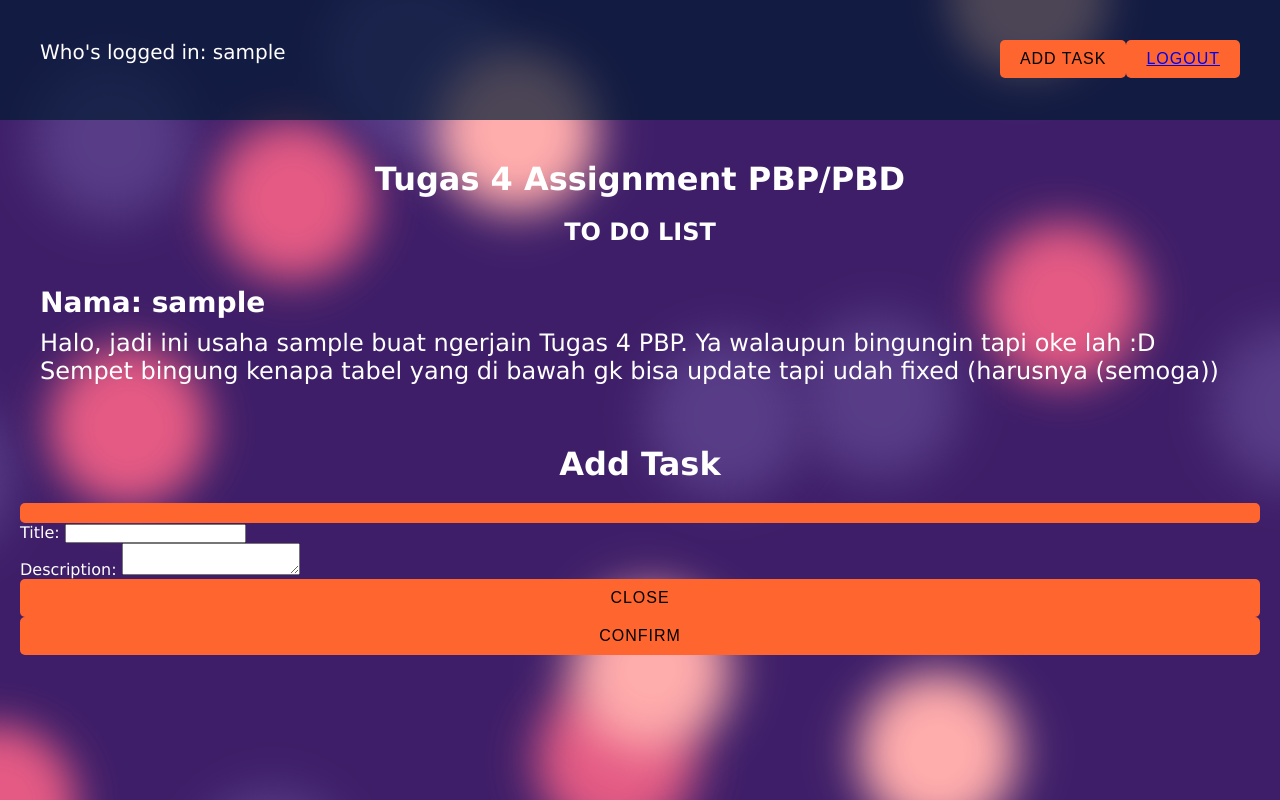
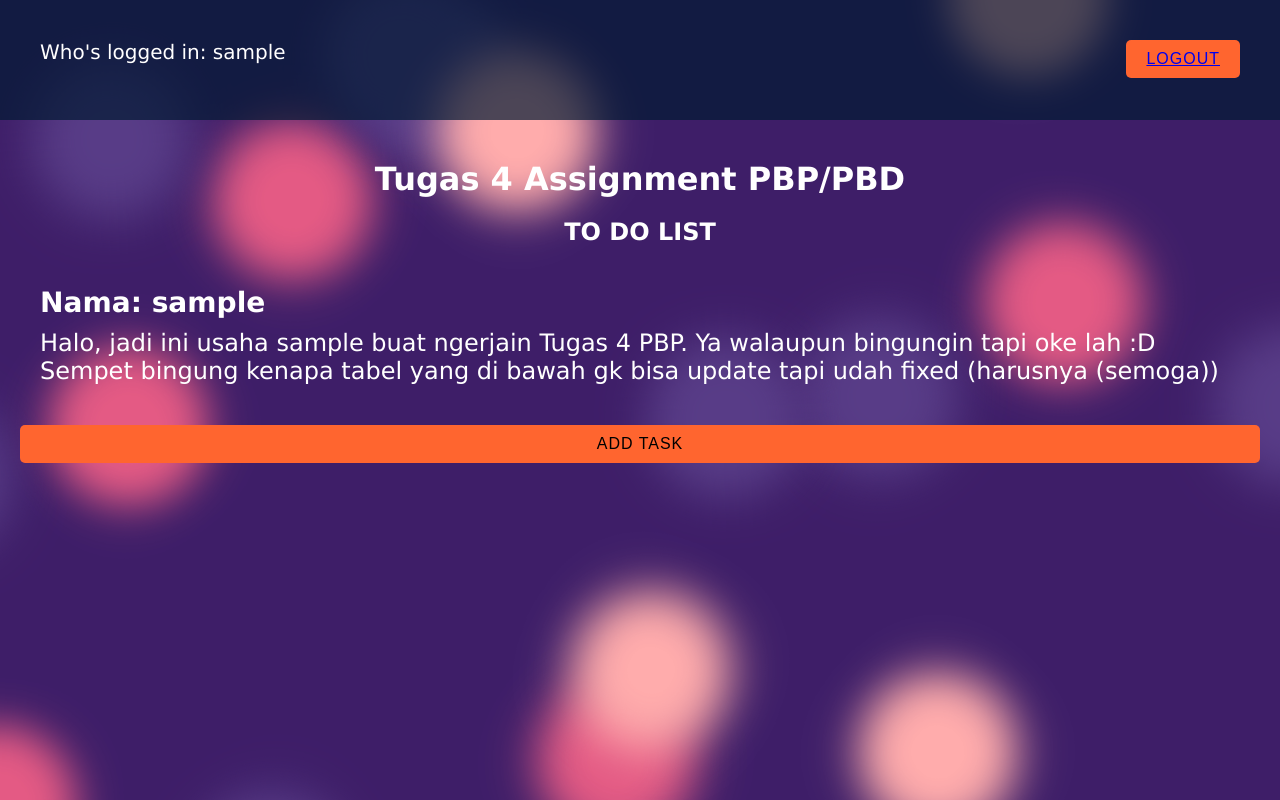
Before and after one commit to navisraditya/PBP_Tugas2, a Django app: page /todolist/json/ in a window 1280 px wide. Run offline with Django 4.2, Linux system fonts and the light colour scheme; the visitor is signed in with stand-in values (Sample User, id 1); data that the repository does not hold is empty.

Commit message:
Tugas 6; modal not working

```diff
--- a/static/css/style.css
+++ b/static/css/style.css
@@ -194,22 +194,26 @@
     margin: 10px;
     margin-bottom: 20px;
     border: 2px solid blueviolet;
-    background-color: rgba(255, 255, 255, 0.8);
+    background-color: rgba(255, 255, 255);
+}
+
+.todolist-card-status {
+    color: black;
 }
 
 .todolist-card-title{
     font-size: 24px;
-    color: red;
+    color: black;
 }
 
 .todolist-card-date{
     font-size: 14px;
-    color: blue;
+    color: black;
     padding-bottom: 5px;
 }
 
 .todolist-card-desc{
-    color: blue;
+    color: black;
     border-top: 1px solid red;
 }
 
@@ -304,7 +308,9 @@
     width: 100%;
 }
 
-
+.buttonwrapper{
+    margin: 50px;
+}
 
 
 
--- a/todolist/forms.py
+++ b/todolist/forms.py
@@ -6,5 +6,5 @@
 class AddList(ModelForm):
     class Meta:
         model = todolist
-        exclude = ('user', 'is_finished')
+        exclude = ('is_finished',)
         fields = '__all__'
--- a/todolist/templates/todolist_ajax.html
+++ b/todolist/templates/todolist_ajax.html
@@ -1,4 +1,8 @@
 {% extends 'base.html' %}
+
+{% block meta %}
+{% endblock meta %}
+
 
 {% block content %}
 <div class="background">
@@ -33,7 +37,6 @@
     </div>
 
     <div class="header-button">
-        <button type="button" class="btn btn-primary" data-bs-toggle="modal" data-bs-target="#exampleModal" data-bs-whatever="@getbootstrap">Add Task</button>
     </div>
 </div>
 
@@ -53,36 +56,41 @@
 
         <div id="todolist-card"></div>
 
+        <button type="button" class="btn btn-primary" data-bs-toggle="modal" data-bs-target="#exampleModal" data-bs-whatever="@getbootstrap">Add task</button>
+
+    </div>
+</div>
+
+
+<!-- Modal -->
+<!-- Button trigger modal -->
+<button type="button" class="btn btn-primary" data-bs-toggle="modal" data-bs-target="#exampleModal">
+    Launch demo modal
+  </button>
+
   <!-- Modal -->
   <div class="modal fade" id="exampleModal" tabindex="-1" aria-labelledby="exampleModalLabel" aria-hidden="true">
     <div class="modal-dialog">
       <div class="modal-content">
         <div class="modal-header">
-                  <h1 class="modal-title fs-5" id="exampleModalLabel">Add Task</h1>
+          <h1 class="modal-title fs-5" id="exampleModalLabel">Modal title</h1>
           <button type="button" class="btn-close" data-bs-dismiss="modal" aria-label="Close"></button>
         </div>
         <div class="modal-body">
-                  <form id="formtask">
-                    {% csrf_token %}
-                    <div class="mb-3">
-                      <label for="recipient-name" class="col-form-label">Title:</label>
-                      <input type="text" class="form-control" id="field_title" name="title">
-                    </div>
-                    <div class="mb-3">
-                      <label for="message-text" class="col-form-label">Description:</label>
-                      <textarea class="form-control" id="field_desc" name="description"></textarea>
-                    </div>
-                  </form>
+          ...
         </div>
         <div class="modal-footer">
           <button type="button" class="btn btn-secondary" data-bs-dismiss="modal">Close</button>
-                  <button type="button" class="btn btn-primary" id="addtaskbutton" data-bs-dismiss="modal">Confirm</button>
+          <button type="button" class="btn btn-primary">Save changes</button>
         </div>
       </div>
     </div>
   </div>
-    </div>
-</div>
+
+
+
+
+
 
 <script src="https://ajax.googleapis.com/ajax/libs/jquery/3.6.0/jquery.min.js"></script>
 <script>
@@ -99,9 +107,23 @@
             <div class="todolist-card" style="width: 18rem;>"
             <div class="todolist-card-body">
             <h5 class="todolist-card-title">${item.fields.title}</h5>
-            <h5 class="todolist-card-status">STATUS: ${item.fields.is_finished}</h5>
+            <span class="todolist-card-status">Status: ${item.fields.is_finished ? "Selesai": "Belum Selesai"}</span>
             <h6 class="todolist-card-date">${item.fields.date}</h6>
             <p class="todolist-card-desc">${item.fields.description}</p>
+
+            <div class = "buttonwrapper">
+                <form method="POST" action="{% url 'todolist:change_status' %}">
+                    {% csrf_token %}
+                    <input type="hidden" name="id" value=${item.fields.id}>
+                    <td><button type="submit" class="btn btn-warning">Change Status</button></td>
+                    </form>
+                <form method="POST" action="{% url 'todolist:delete_task' %}">
+                    {% csrf_token %}
+                    <input type="hidden" name="id" value=${item.fields.id}>
+                    <td><button type="submit" class="btn btn-danger">Delete</button></td>
+                    </form>
+
+                </div>
             </div>
             </div>`
         });
```
Also changed, not shown: todolist/templates/todolist.html (+15 -1 lines), todolist/migrations/0003_todolist_is_finished.py (added). Lines whose indentation alone changed are shown as unchanged.
